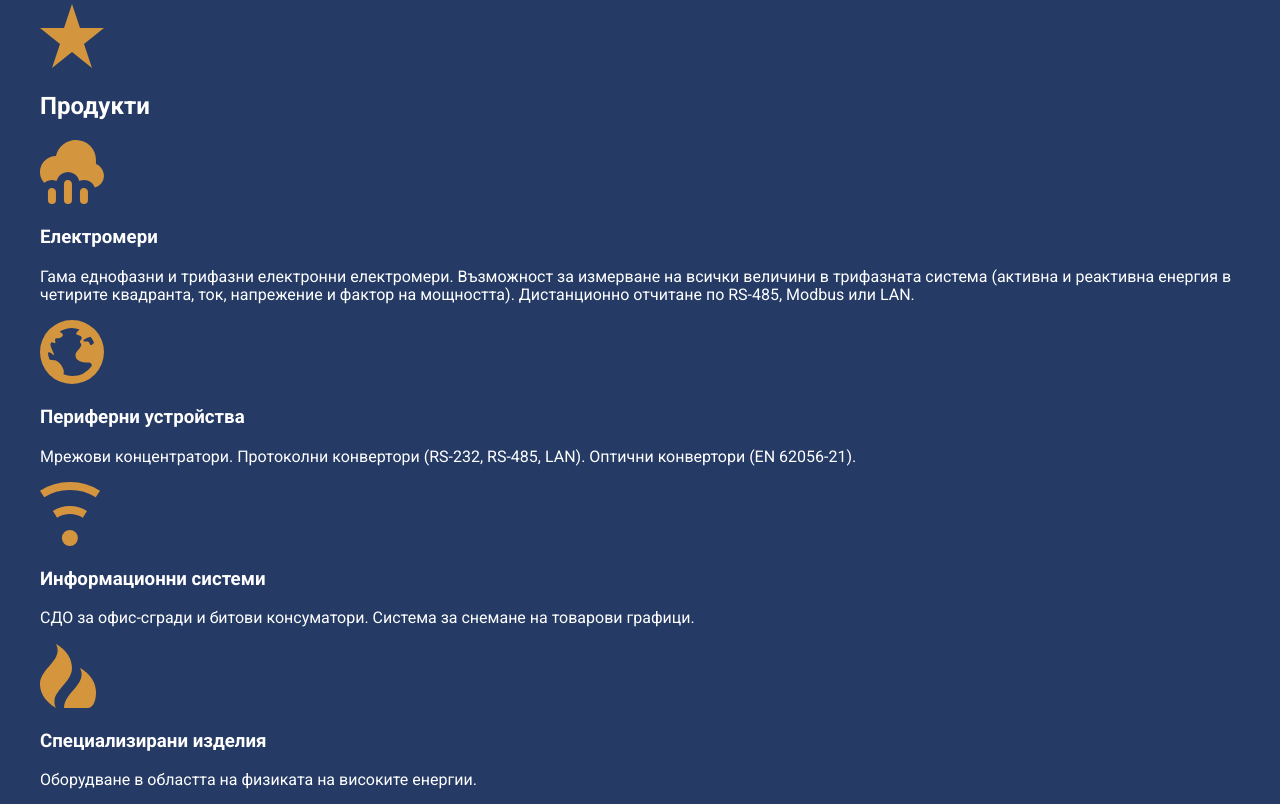
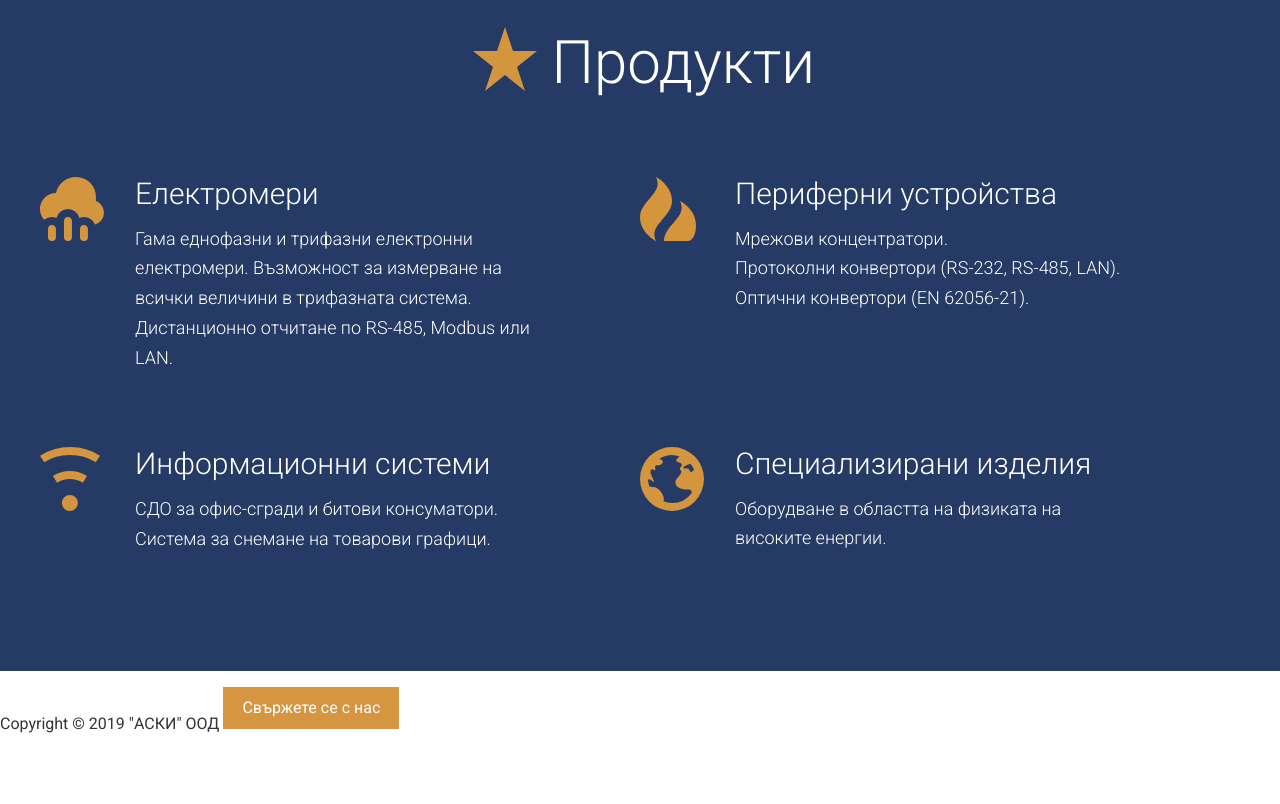
Before and after one commit to ehrrrr/asci-site, a website: page app/index.html in a window 1280 px wide. Shown: the part 2096-2900 px from the top of the page. After the commit the page ends 2845 px from the top, so only its background shows below. Drawn offline with Linux system fonts and the light colour scheme.

Commit message:
Completed products section.

```diff
--- a/app/assets/styles/modules/_generic-content-container.css
+++ b/app/assets/styles/modules/_generic-content-container.css
@@ -1,7 +1,8 @@
 .generic-content-container {
 	p {
 		line-height: 1.65;
-		margin: 1.8rem 0;
+		margin: 0 0 1.8rem 0;
+		font-weight: 300;
 
 		@mixin atSmall {
 			font-size: 1.125rem;
--- /dev/null
+++ b/app/assets/styles/modules/_product-item.css
@@ -0,0 +1,46 @@
+.product-item {
+	position: relative;
+	padding-bottom: 1rem;
+
+	@mixin atSmall {
+		padding-left: 95px;
+	}
+
+	@mixin atMedium {
+		&--fixed-min-height {
+			min-height: 240px;
+		}
+	}
+
+	&__icon {
+		display: block;
+		margin: 0 auto;
+
+		@mixin atSmall {
+			position: absolute;
+			left: 0;
+		}
+	}
+
+	&__title {
+		font-weight: 300;
+		margin-bottom: .8rem;
+		margin-top: .7em;
+		font-size: 1.6rem;
+		text-align: center;
+
+		@mixin atSmall {
+			font-size: 1.875rem;
+			margin-top: 1em;
+			text-align: left;
+		}
+	}
+
+	p {
+		text-align: center;
+
+		@mixin atSmall {
+			text-align: left;
+		}
+	}
+}
--- /dev/null
+++ b/app/assets/styles/modules/_section-title.css
@@ -0,0 +1,33 @@
+.section-title {
+	font-size: 2.55rem;
+	font-weight: 300;
+	text-align: center;
+
+	@mixin atSmall {
+		font-size: 2.85rem;
+	}
+
+	@mixin atMedium {
+		font-size: 3.4rem;
+	}
+
+	@mixin atLarge {
+		font-size: 3.75rem;
+	}
+
+	strong {
+		font-weight: 500;
+	}
+
+	&__icon {
+		display: block;
+		margin: 0 auto .6rem auto;
+
+		@mixin atSmall {
+			position: relative;
+			top: 8px;
+			margin: 0 0 0 .5rem;
+			display: inline-block;
+		}
+	}
+}
--- a/app/assets/styles/styles.css
+++ b/app/assets/styles/styles.css
@@ -9,3 +9,5 @@
 @import "modules/_headline";
 @import "modules/_row";
 @import "modules/_generic-content-container";
+@import "modules/_section-title";
+@import "modules/_product-item";
--- a/app/index.html
+++ b/app/index.html
@@ -2,6 +2,7 @@
 <html>
 <head>
   <meta name="viewport" content="width=device-width, initial-scale=1" />
+  <meta charset="UTF-8">
   <link href='https://fonts.googleapis.com/css?family=Roboto:400,100,300,500,700' rel='stylesheet' type='text/css'>
   <title>АСКИ ООД</title>
   <meta name="keywords" content="Electrometers, Single-phase electrometers, Electrometer three phase, Converters, Concentrators, Pulse collectors, Електромери, еднофазни, трифазни, Система за отчитане на офис-сгради и битови консуматори
@@ -68,24 +69,38 @@
 
   <div id="products"  class="page-section  page-section--blue">
     <div class="wrapper">
-      <img src="assets/images/icons/star.svg">
-      <h2>Продукти</h2>
 
-      <img src="assets/images/icons/rain.svg">
-      <h3>Електромери</h3>
-      <p>Гама еднофазни и трифазни електронни електромери. Възможност за измерване на всички величини в трифазната система (активна и реактивна енергия в четирите квадранта, ток, напрежение и фактор на мощността). Дистанционно отчитане по RS-485, Modbus или LAN.</p>
+      <h2 class="section-title"> <img class="section-title__icon" src="assets/images/icons/star.svg"> Продукти</h2>
 
-      <img src="assets/images/icons/globe.svg">
-      <h3>Периферни устройства</h3>
-      <p>Мрежови концентратори. Протоколни конвертори (RS-232, RS-485, LAN). Оптични конвертори (EN 62056-21).</p>
+      <div class="row row--gutters row--gutters-large generic-content-container">
+        <div class="row__medium-6">
+          <div class="product-item  product-item--fixed-min-height">
+            <img class="product-item__icon" src="assets/images/icons/rain.svg">
+            <h3 class="product-item__title">Електромери</h3>
+            <p>Гама еднофазни и трифазни електронни електромери. Възможност за измерване на всички величини в трифазната система. Дистанционно отчитане по RS-485, Modbus или LAN.</p>
+          </div>
 
-      <img src="assets/images/icons/wifi.svg">
-      <h3>Информационни системи</h3>
-      <p>СДО за офис-сгради и битови консуматори. Система за снемане на товарови графици.</p>
+          <div class="product-item">
+            <img class="product-item__icon" src="assets/images/icons/wifi.svg">
+            <h3 class="product-item__title">Информационни системи</h3>
+            <p>СДО за офис-сгради и битови консуматори. <br> Система за снемане на товарови графици.</p>
+          </div>
+        </div>
 
-      <img src="assets/images/icons/fire.svg">
-      <h3>Специализирани изделия</h3>
-      <p>Оборудване в областта на физиката на високите енергии.</p>
+        <div class="row__medium-6">
+          <div class="product-item  product-item--fixed-min-height">
+            <img class="product-item__icon" src="assets/images/icons/fire.svg">
+            <h3 class="product-item__title">Периферни устройства</h3>
+            <p>Мрежови концентратори. <br> Протоколни конвертори (RS-232, RS-485, LAN). <br> Оптични конвертори (EN 62056-21).</p>
+          </div>
+
+          <div class="product-item">
+            <img class="product-item__icon" src="assets/images/icons/globe.svg">
+            <h3 class="product-item__title">Специализирани изделия</h3>
+            <p>Оборудване в областта на физиката на високите енергии.</p>
+          </div>
+        </div>
+      </div>
     </div>
   </div>
 
--- a/app/temp/styles/styles.css
+++ b/app/temp/styles/styles.css
@@ -684,12 +684,21 @@ a {
 		.row__b-margin-until-medium {
 			margin-bottom: 0;
 		}
+
 		.row--gutters {
 			padding-right: -65px;
 		}
 
+		.row--gutters-large {
+			padding-right: -100px;
+		}
+
 		.row--gutters > div {
 			padding-right: 65px;
+		}
+
+		.row--gutters-large > div {
+			padding-right: 100px;
 		}
 
 		.row__medium-4 {
@@ -699,6 +708,11 @@ a {
 
 		.row__medium-4--larger {
 			width: 37%;
+		}
+
+		.row__medium-6 {
+			float: left;
+			width: 50%;
 		}
 
 		.row__medium-8 {
@@ -711,9 +725,26 @@ a {
 		}
 	}
 
+/*Begin Equal Height Rules*/
+
+@media (min-width: 800px) {
+
+.row--equal-height-at-medium {
+			display: -webkit-box;
+			display: flex
+	}
+	}
+
+.row--equal-height-at-medium > div {
+			float: none;
+			display: -webkit-box;
+			display: flex;
+		}
+
 .generic-content-container p {
 		line-height: 1.65;
-		margin: 1.8rem 0;
+		margin: 0 0 1.8rem 0;
+		font-weight: 300;
 	}
 
 @media (min-width: 530px) {
@@ -726,3 +757,108 @@ a {
 .generic-content-container p a {
 		font-weight: 700;
 	}
+
+.section-title {
+	font-size: 2.55rem;
+	font-weight: 300;
+	text-align: center;
+}
+
+@media (min-width: 530px) {
+
+.section-title {
+		font-size: 2.85rem
+}
+	}
+
+@media (min-width: 800px) {
+
+.section-title {
+		font-size: 3.4rem
+}
+	}
+
+@media (min-width: 1200px) {
+
+.section-title {
+		font-size: 3.75rem
+}
+	}
+
+.section-title strong {
+		font-weight: 500;
+	}
+
+.section-title__icon {
+		display: block;
+		margin: 0 auto .6rem auto;
+	}
+
+@media (min-width: 530px) {
+
+.section-title__icon {
+			position: relative;
+			top: 8px;
+			margin: 0 0 0 .5rem;
+			display: inline-block
+	}
+	}
+
+.product-item {
+	position: relative;
+	padding-bottom: 1rem;
+}
+
+@media (min-width: 530px) {
+
+.product-item {
+		padding-left: 95px
+}
+	}
+
+@media (min-width: 800px) {
+		.product-item--fixed-min-height {
+			min-height: 240px;
+		}
+	}
+
+.product-item__icon {
+		display: block;
+		margin: 0 auto;
+	}
+
+@media (min-width: 530px) {
+
+.product-item__icon {
+			position: absolute;
+			left: 0
+	}
+	}
+
+.product-item__title {
+		font-weight: 300;
+		margin-bottom: .8rem;
+		margin-top: .7em;
+		font-size: 1.6rem;
+		text-align: center;
+	}
+
+@media (min-width: 530px) {
+
+.product-item__title {
+			font-size: 1.875rem;
+			margin-top: 1em;
+			text-align: left
+	}
+	}
+
+.product-item p {
+		text-align: center;
+	}
+
+@media (min-width: 530px) {
+
+.product-item p {
+			text-align: left
+	}
+	}
```
Also changed, not shown: app/assets/styles/modules/_row.css (+26 -0 lines).
